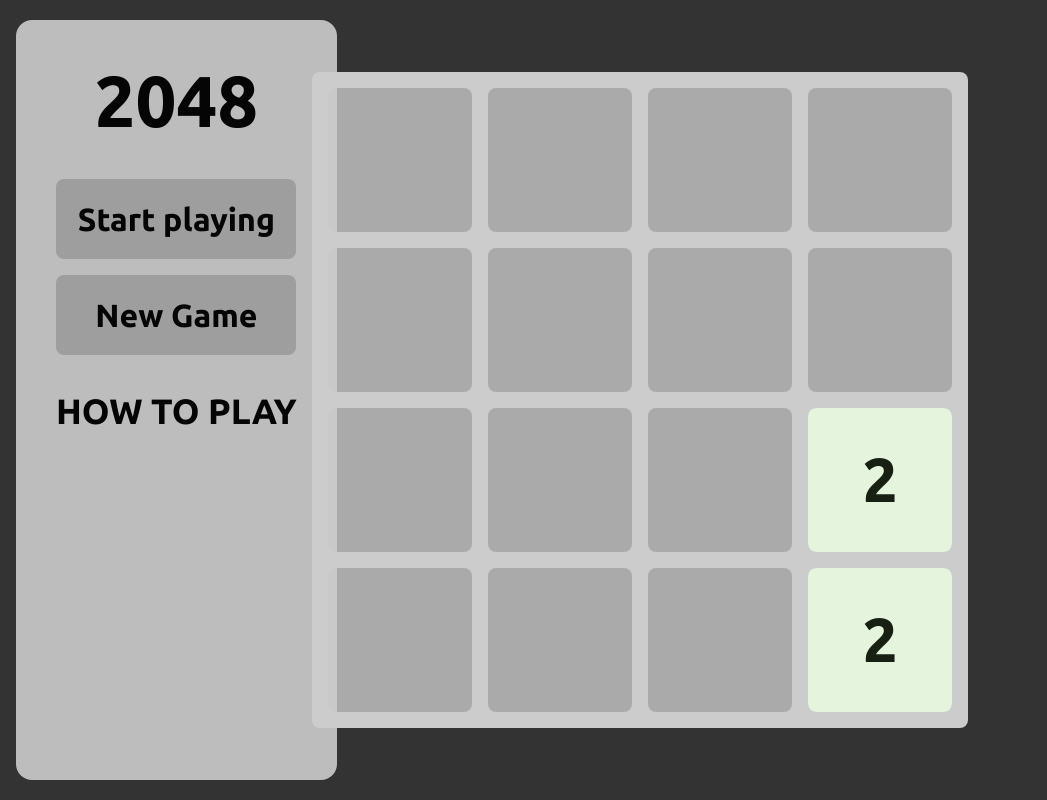
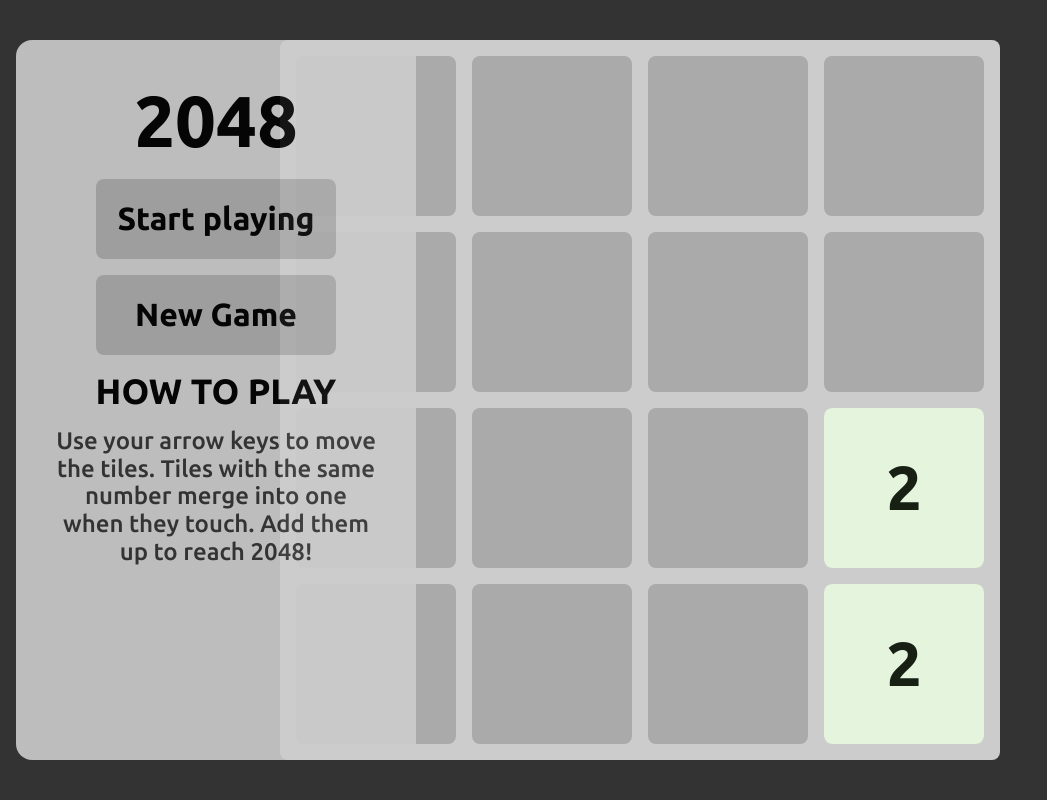
Before and after one commit to Evgeny-Kochetkov/PetProjectGame2048JS, a plain HTML site: page docs/index.html in a window 1280 px wide. Shown: the whole page, without its empty margins (0-1047 px from the left). Drawn offline with Linux system fonts and the light colour scheme.

Commit message:
add rudiments of a left modal window

```diff
--- a/docs/css/style.css
+++ b/docs/css/style.css
@@ -43,26 +43,29 @@ body {
 .modal {
     position: fixed;
     left: 2vmin;
-    /* width: 25%; */
-    height: 95%;
+    width: 50vmin;
+    height: 90vmin;
     background-color: var(--bg-board);
-    opacity: 0.9;
+    opacity: 0.9    ;
     z-index: 2;
     border-radius: calc(var(--border-radius) * 2);
     padding: var(--padding);
 }
 
     .content {
-        display: grid;
-        grid-template-rows: 1fr 3fr 3fr;
+        display: flex;
+        flex-direction: column;
         justify-items: center;
+        align-items: center;
     }
 
         .modal__h1 {
             font-size: 9vmin;
+            color: var(--text-color);
         }
 
         .modal__nav {
+            margin-top: var(--m-t);
             display: flex;
             flex-direction: column;
             justify-content: center;
@@ -76,8 +79,19 @@ body {
                 border-radius: calc(var(--border-radius));
                 font-size: var(--font-size-btn);
                 font-weight: 700;
+                color: var(--text-color);
             }
 
         .modal__how {
+            margin-top: var(--m-t);
             font-size: 4.4vmin;
+            color: var(--text-color);
         }
+
+        .modal__descr {
+            margin-top: var(--m-t);
+            display: flex;
+            font-size: 3vmin;
+            text-align: center;
+            color: var(--bg-page);
+        }
--- a/docs/css/variables.css
+++ b/docs/css/variables.css
@@ -1,9 +1,11 @@
 :root {
-    --border-radius: 1vmin;
+    --text-color: black;
     --bg-page: #333;
     --bg-board: #CCC;
     --bg-cell: #AAA;
     --hsl-color: 100;
+    --border-radius: 1vmin;
     --padding: 5vmin;
+    --m-t: 2vmin;
     --font-size-btn: 4vmin;
 }
--- a/docs/js/grid.js
+++ b/docs/js/grid.js
@@ -1,5 +1,5 @@
 const gridSize = 4;
-const cellSize = 18;
+const cellSize = 20;
 const cellGap = 2;
 
 export default class Grid {
--- a/docs/js/script.js
+++ b/docs/js/script.js
@@ -172,3 +172,4 @@ new createNode('.modal', 'div', '', 'content');
 		new createNode('.modal__nav', 'button', 'Start playing', 'btn', 'modal__btn');
 		new createNode('.modal__nav', 'button', 'New Game', 'btn', 'modal__btn');
 	new createNode('.content', 'h2', 'HOW TO PLAY', 'modal__how');
+	new createNode('.content', 'p', 'Use your arrow keys to move the tiles. Tiles with the same number merge into one when they touch. Add them up to reach 2048!', 'modal__descr');
```
